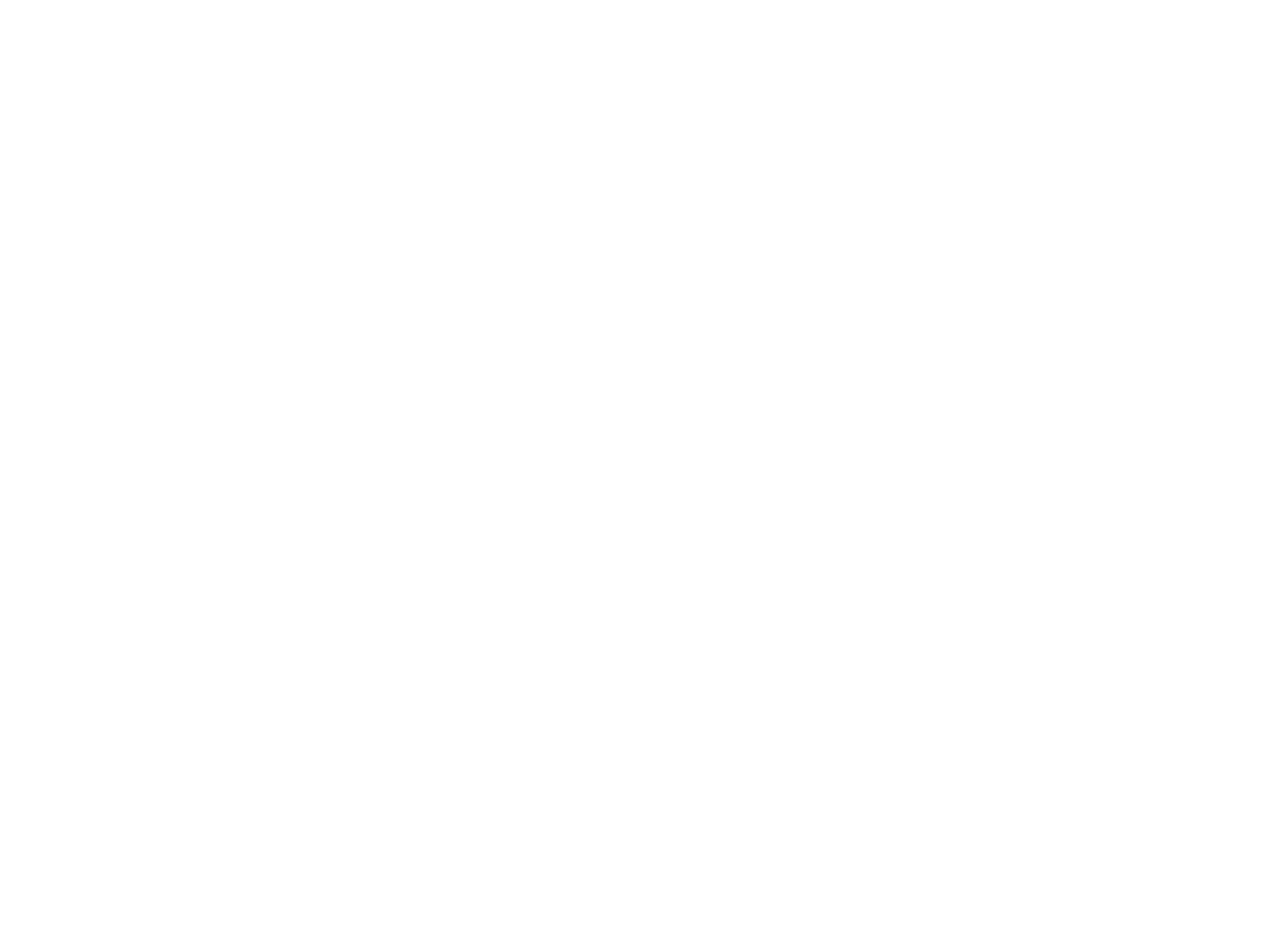
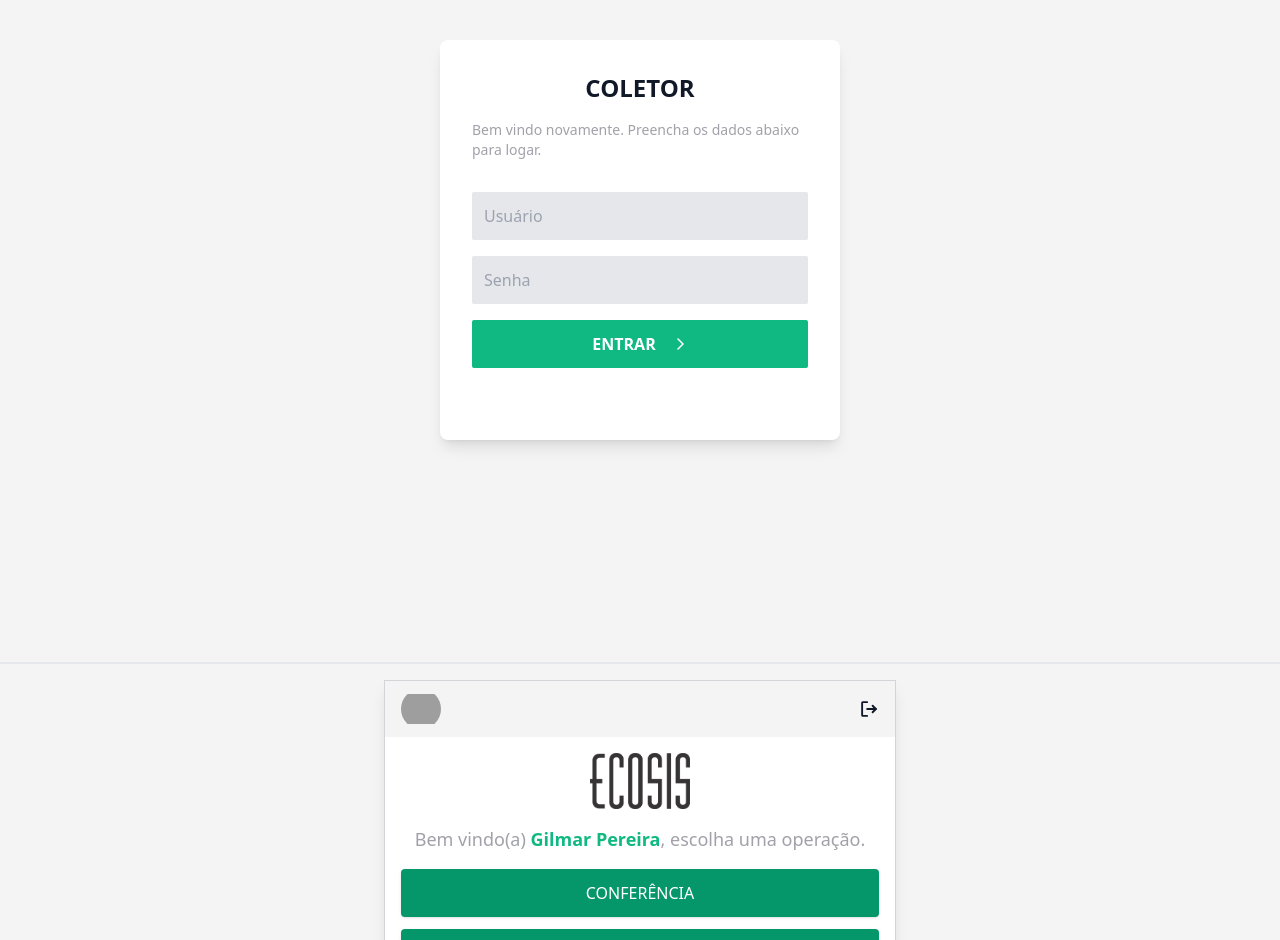
Before and after one commit to joao0pedro0alves/template-vite-pwa, a React (Vite) app: page / in a window 1280 px wide. Shown: the part 160-1100 px from the top of the page. Before the commit the page ends 800 px from the top, so only its background shows below. Built offline with nearby package versions, Linux system fonts and the light colour scheme; grey boxes are pictures that could not be loaded.

Commit message:
:lipstick: Create Login and Home layout

```diff
--- a/index.html
+++ b/index.html
@@ -2,8 +2,8 @@
 <html lang="pt-br">
 
 <head>
-  <link rel="preconnect" href="https://fonts.googleapis.com">
-  <link rel="preconnect" href="https://fonts.gstatic.com" crossorigin>
+  <!-- <link rel="preconnect" href="https://fonts.googleapis.com"> -->
+  <!-- <link rel="preconnect" href="https://fonts.gstatic.com" crossorigin> -->
   <meta charset="UTF-8" />
   <meta name="viewport" content="width=device-width, initial-scale=1.0" />
   <meta name="description" content="My Awesome App description">
@@ -11,11 +11,11 @@
   <link rel="apple-touch-icon" href="images/favicon/apple-touch-icon.png" sizes="180x180">
   <link rel="mask-icon" type="image/svg+xml" href="images/favicon/mask-icon.svg" color="#FFFFFF">
   <meta name="theme-color" content="#ffffff">
-  <link href="https://fonts.googleapis.com/css2?family=Roboto+Slab:wght@400;700;900&display=swap" rel="stylesheet">
+  <!-- <link href="https://fonts.googleapis.com/css2?family=Roboto+Slab:wght@400;700;900&display=swap" rel="stylesheet"> -->
   <title>Vite PWA</title>
 </head>
 
-<body>
+<body class="bg-zinc-100 text-gray-900">
   <div id="root"></div>
   <script type="module" src="/src/main.tsx"></script>
 </body>
--- a/package.json
+++ b/package.json
@@ -9,6 +9,7 @@
     "preview": "vite preview"
   },
   "dependencies": {
+    "phosphor-react": "^1.4.1",
     "react": "^18.2.0",
     "react-dom": "^18.2.0"
   },
--- a/src/App.tsx
+++ b/src/App.tsx
@@ -1,3 +1,13 @@
+import { Divider } from './app/components/Divider'
+import { Home } from './pages/Home'
+import { Login } from './pages/Login'
+
 export default function App() {
-    return <div>Hello World</div>
+    return (
+        <main>
+            <Login />
+            <Divider />
+            <Home />
+        </main>
+    )
 }
--- /dev/null
+++ b/src/app/components/Button.tsx
@@ -0,0 +1,12 @@
+interface ButtonProps extends React.ButtonHTMLAttributes<HTMLButtonElement> {}
+
+export function Button({ children, ...props }: ButtonProps) {
+    return (
+        <button
+            {...props}
+            className='h-12 rounded shadow text-white transition-colors bg-emerald-600 uppercase hover:bg-emerald-700 disabled:bg-zinc-300 disabled:text-zinc-500 disabled:cursor-not-allowed'
+        >
+            {children}
+        </button>
+    )
+}
--- /dev/null
+++ b/src/app/components/Divider.tsx
@@ -0,0 +1,7 @@
+export function Divider() {
+    return (
+        <div
+            className="my-4 h-2 border-b-2 border-gray-200"
+        />
+    )
+}
--- /dev/null
+++ b/src/app/components/Header.tsx
@@ -0,0 +1,23 @@
+import { SignOut } from 'phosphor-react'
+
+export function Header() {
+    return (
+        <header className="bg-zinc-100 py-2 px-4 flex items-center justify-between">
+            <button className="h-10 w-10 rounded-full overflow-hidden object-cover">
+                <img
+                    className="w-full"
+                    src="https://gitlab.com/uploads/-/system/user/avatar/1149402/avatar.png?w=123"
+                    alt="Jhon doe"
+                />
+            </button>
+
+            <button>
+                <SignOut
+                    className="hover:text-zinc-500"
+                    weight="bold"
+                    size={20}
+                />
+            </button>
+        </header>
+    )
+}
--- /dev/null
+++ b/src/app/components/TextField.tsx
@@ -0,0 +1,10 @@
+interface TextFieldProps extends React.InputHTMLAttributes<HTMLInputElement> {}
+
+export function TextField(props: TextFieldProps) {
+    return (
+        <input
+            {...props}
+            className='p-3 rounded-sm bg-gray-200 focus:outline-none focus:ring focus:ring-emerald-500/80'
+        />
+    )
+}
--- /dev/null
+++ b/src/pages/Home.tsx
@@ -0,0 +1,36 @@
+import { Button } from '../app/components/Button'
+import { Header } from '../app/components/Header'
+
+import logoImage from '../assets/images/logo.png'
+
+export function Home() {
+    return (
+        <div className="flex flex-col w-screen h-screen m-auto max-w-lg bg-white sm:border sm:border-zinc-300 shadow-lg overflow-hidden">
+            <Header />
+
+            <div className="p-4 flex-1">
+
+                <img
+                    className='w-full m-auto mb-4 max-w-[100px]'
+                    src={logoImage}
+                    alt="Logo"
+                />
+                <span className="mb-4 block sm:text-lg text-zinc-400 text-center">
+                    Bem vindo(a) <span className='text-emerald-500 font-semibold'>Gilmar Pereira</span>, escolha uma operação.
+                </span>
+
+                <div className="flex flex-col gap-3">
+                    <Button>Conferência</Button>
+                    <Button>Separação de carga</Button>
+                    <Button disabled>Liberação de estoque</Button>
+                </div>
+            </div>
+
+            <footer className="p-4 border-t border-zinc-300 bg-zinc-200 flex justify-center">
+                <span className="text-xs text-center text-zinc-800">
+                    © ECOSIS - EQUIPAMENTOS E CONSULTORIA EM SISTEMAS LTDA 2023
+                </span>
+            </footer>
+        </div>
+    )
+}
--- /dev/null
+++ b/src/pages/Login.tsx
@@ -0,0 +1,38 @@
+import { CaretRight } from 'phosphor-react'
+import { TextField } from '../app/components/TextField'
+
+export function Login() {
+    return (
+        <div className="w-screen h-screen m-auto max-w-lg flex items-center justify-center">
+            <div className="bg-white h-full w-full max-h-[400px] max-w-[400px] shadow-none sm:shadow-lg rounded-none sm:rounded-lg p-8">
+
+                <span className='block text-center text-2xl font-bold'>COLETOR</span>
+                <span className='block text-sm mt-4 text-zinc-400'>Bem vindo novamente. Preencha os dados abaixo para logar.</span>
+
+                <form className='flex flex-col gap-4 mt-8'>
+                    <TextField
+                        name='username'
+                        type='text'
+                        id='username'
+                        placeholder='Usuário'
+                    />
+                    <TextField
+                        name='password'
+                        type='password'
+                        id='password'
+                        placeholder='Senha'
+                    />
+                    <button
+                        type='submit'
+                        className='bg-emerald-500 text-white p-3 rounded-sm font-semibold transition-colors hover:bg-emerald-600 flex justify-center items-center gap-4'
+                    >
+                        ENTRAR
+                        <CaretRight
+                            weight='bold'
+                        />
+                    </button>
+                </form>
+            </div>
+        </div>
+    )
+}
--- a/tailwind.config.cjs
+++ b/tailwind.config.cjs
@@ -6,7 +6,6 @@
   ],
   theme: {
     extend: {
-      fontFamily: "'Roboto Slab', serif"
     },
   },
   plugins: [],
```
Also changed, not shown: src/assets/images/logo.png (added), 1 other file (tests, documents, lock files or other folders).
